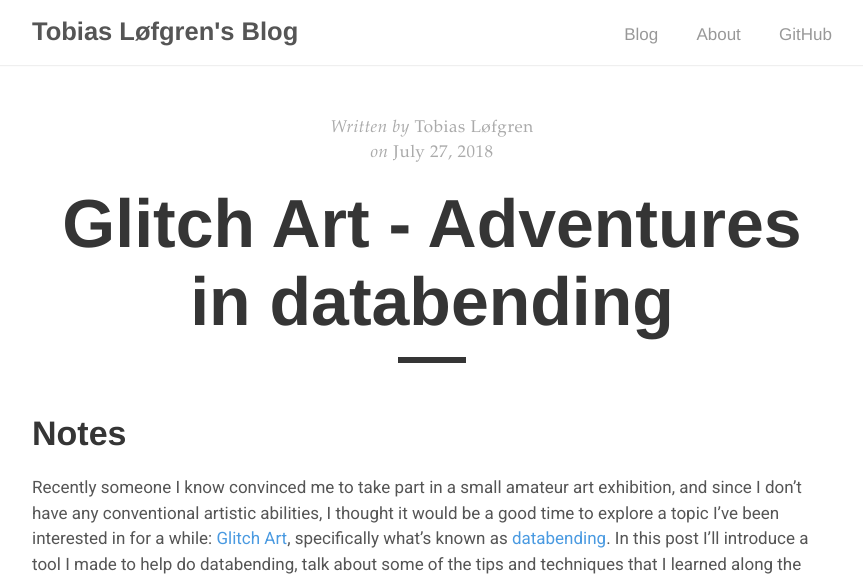
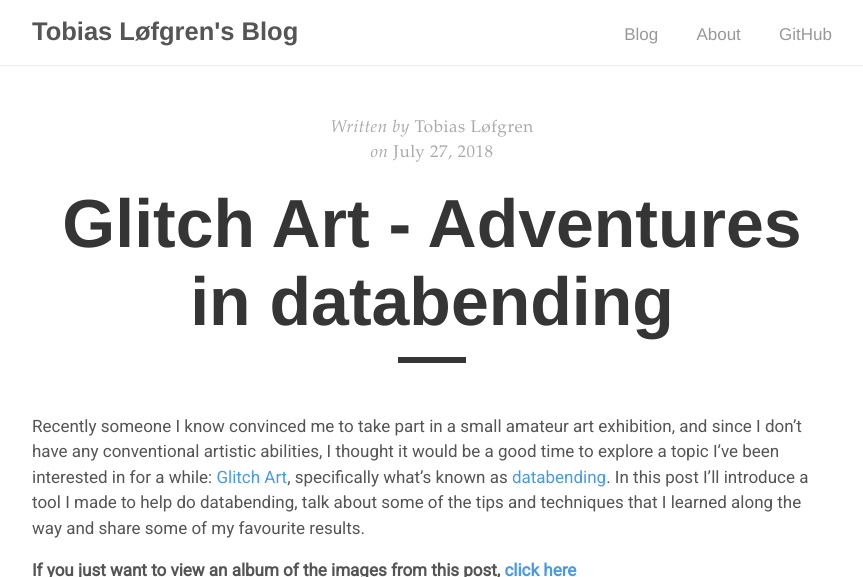
Before and after one commit to tobloef/tobloef.github.io, a Jekyll site: the page built from _posts/2018-07-27-glitch-art.md, in a window 1280 px wide and 900 px high, cut to the strip 0-577 px from the top of the window. Shown: the whole strip, without its empty margins (208-1071 px from the left). Built offline with Jekyll 4.4.1, drawn with Linux system fonts in a browser that asks for light colours; comment, search, counter and statistics services are not loaded.

Commit message:
Update 2018-07-27-glitch-art.md

```diff
--- a/_posts/2018-07-27-glitch-art.md
+++ b/_posts/2018-07-27-glitch-art.md
@@ -3,8 +3,6 @@ layout: post
 title:  "Glitch Art - Adventures in databending"
 category: "fun"
 ---
-
-# Notes
 
 Recently someone I know convinced me to take part in a small amateur art exhibition, and since I don’t have any conventional artistic abilities, I thought it would be a good time to explore a topic I’ve been interested in for a while: [Glitch Art](https://en.wikipedia.org/wiki/Glitch_art), specifically what’s known as [databending](https://en.wikipedia.org/wiki/Databending). In this post I’ll introduce a tool I made to help do databending, talk about some of the tips and techniques that I learned along the way and share some of my favourite results.
 
```
